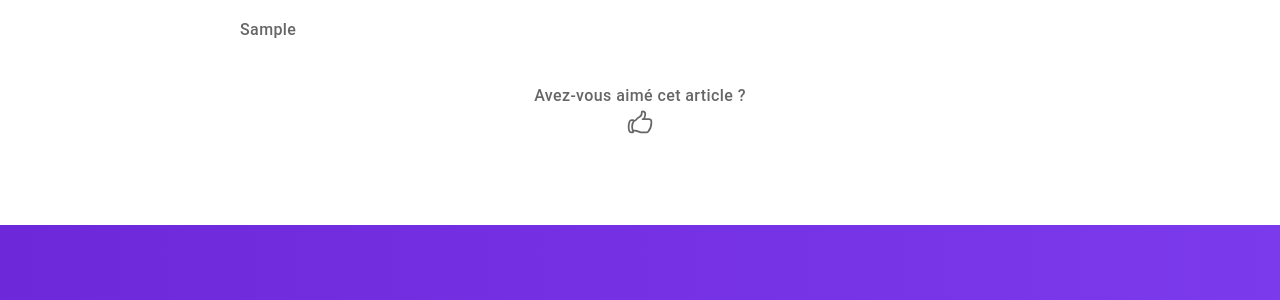
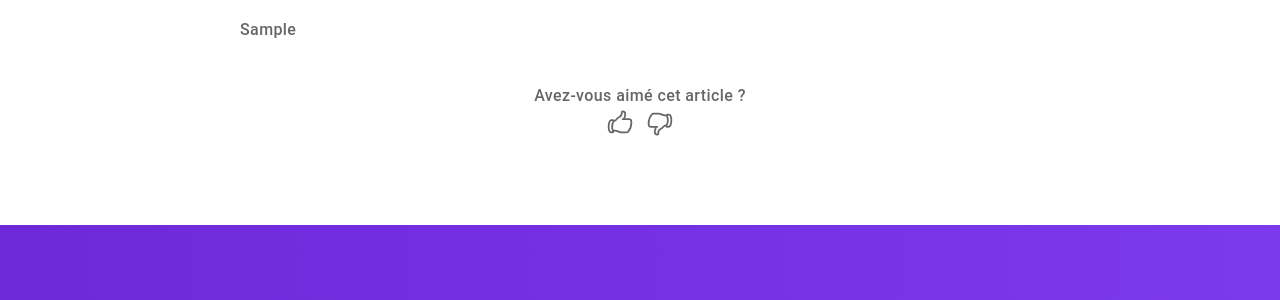
Before and after one commit to mrimbert/demo-django, a Django app: page /1/detail/ in a window 1280 px wide. Shown: the part 1528-1828 px from the top of the page. Run offline with Django 5.2, Linux system fonts and the light colour scheme; tables that the repository leaves empty hold one stand-in row (values such as "Sample post"); grey boxes marked "Sample" are stand-in pictures; some libraries are stand-ins or nearby versions.

Commit message:
add dislike button

```diff
--- a/blogsite/templates/blog/content-detail.html
+++ b/blogsite/templates/blog/content-detail.html
@@ -30,13 +30,26 @@
         <img src="{{MEDIA_URL}}{{article.image_illus}}" alt="image illustration" class="rounded-lg w-full max-h-96 object-cover">
         <p class="pt-10">{{article.content.paragraphe_3}}</p>
 
-       <form action="" method="post" class="text-center pt-10">
+       <div class="text-center pt-10"> Avez-vous aimé cet article ? <br>
+        <div class="flex flec-col gap-3 justify-center">
+       <form action="" method="post" class="text-center">
         {% csrf_token %}
-       Avez-vous aimé cet article ? <br>
         <button type="submit", name="like"><svg xmlns="http://www.w3.org/2000/svg" fill="none" viewBox="0 0 24 24" stroke-width="1.5" stroke="currentColor" class="w-7 h-7 hover:stroke-primary transition duration-500">
             <path stroke-linecap="round" stroke-linejoin="round" d="M6.633 10.25c.806 0 1.533-.446 2.031-1.08a9.041 9.041 0 0 1 2.861-2.4c.723-.384 1.35-.956 1.653-1.715a4.498 4.498 0 0 0 .322-1.672V2.75a.75.75 0 0 1 .75-.75 2.25 2.25 0 0 1 2.25 2.25c0 1.152-.26 2.243-.723 3.218-.266.558.107 1.282.725 1.282m0 0h3.126c1.026 0 1.945.694 2.054 1.715.045.422.068.85.068 1.285a11.95 11.95 0 0 1-2.649 7.521c-.388.482-.987.729-1.605.729H13.48c-.483 0-.964-.078-1.423-.23l-3.114-1.04a4.501 4.501 0 0 0-1.423-.23H5.904m10.598-9.75H14.25M5.904 18.5c.083.205.173.405.27.602.197.4-.078.898-.523.898h-.908c-.889 0-1.713-.518-1.972-1.368a12 12 0 0 1-.521-3.507c0-1.553.295-3.036.831-4.398C3.387 9.953 4.167 9.5 5 9.5h1.053c.472 0 .745.556.5.96a8.958 8.958 0 0 0-1.302 4.665c0 1.194.232 2.333.654 3.375Z" />
           </svg> </button>
        </form>
+
+       <form action="" method="post" class="text-center">
+        {% csrf_token %}
+        <button type="submit", name="dislike"><svg xmlns="http://www.w3.org/2000/svg" fill="none" viewBox="0 0 24 24" stroke-width="1.5" stroke="currentColor" class="w-7 h-7 hover:stroke-primary transition duration-500">
+            <path stroke-linecap="round" stroke-linejoin="round" d="M7.498 15.25H4.372c-1.026 0-1.945-.694-2.054-1.715a12.137 12.137 0 0 1-.068-1.285c0-2.848.992-5.464 2.649-7.521C5.287 4.247 5.886 4 6.504 4h4.016a4.5 4.5 0 0 1 1.423.23l3.114 1.04a4.5 4.5 0 0 0 1.423.23h1.294M7.498 15.25c.618 0 .991.724.725 1.282A7.471 7.471 0 0 0 7.5 19.75 2.25 2.25 0 0 0 9.75 22a.75.75 0 0 0 .75-.75v-.633c0-.573.11-1.14.322-1.672.304-.76.93-1.33 1.653-1.715a9.04 9.04 0 0 0 2.86-2.4c.498-.634 1.226-1.08 2.032-1.08h.384m-10.253 1.5H9.7m8.075-9.75c.01.05.027.1.05.148.593 1.2.925 2.55.925 3.977 0 1.487-.36 2.89-.999 4.125m.023-8.25c-.076-.365.183-.75.575-.75h.908c.889 0 1.713.518 1.972 1.368.339 1.11.521 2.287.521 3.507 0 1.553-.295 3.036-.831 4.398-.306.774-1.086 1.227-1.918 1.227h-1.053c-.472 0-.745-.556-.5-.96a8.95 8.95 0 0 0 .303-.54" />
+          </svg></button>
+       </form>
+    </div>
+
+        </div>
+
+
 
         </div>
 
--- a/blogsite/views.py
+++ b/blogsite/views.py
@@ -59,6 +59,13 @@ def detail(request, article_id):
 
     if 'like' in request.POST:
         article.popular += 1
+        article.save()
+
+        return redirect("./?successLike=True")
+
+    if 'dislike' in request.POST:
+        if(article.popular > 0):
+            article.popular -= 1
         article.save()
 
         return redirect("./?successLike=True")
--- a/theme/static/css/dist/styles.css
+++ b/theme/static/css/dist/styles.css
@@ -964,6 +964,10 @@ select {
   gap: 2.5rem;
 }
 
+.gap-3 {
+  gap: 0.75rem;
+}
+
 .gap-5 {
   gap: 1.25rem;
 }
```
